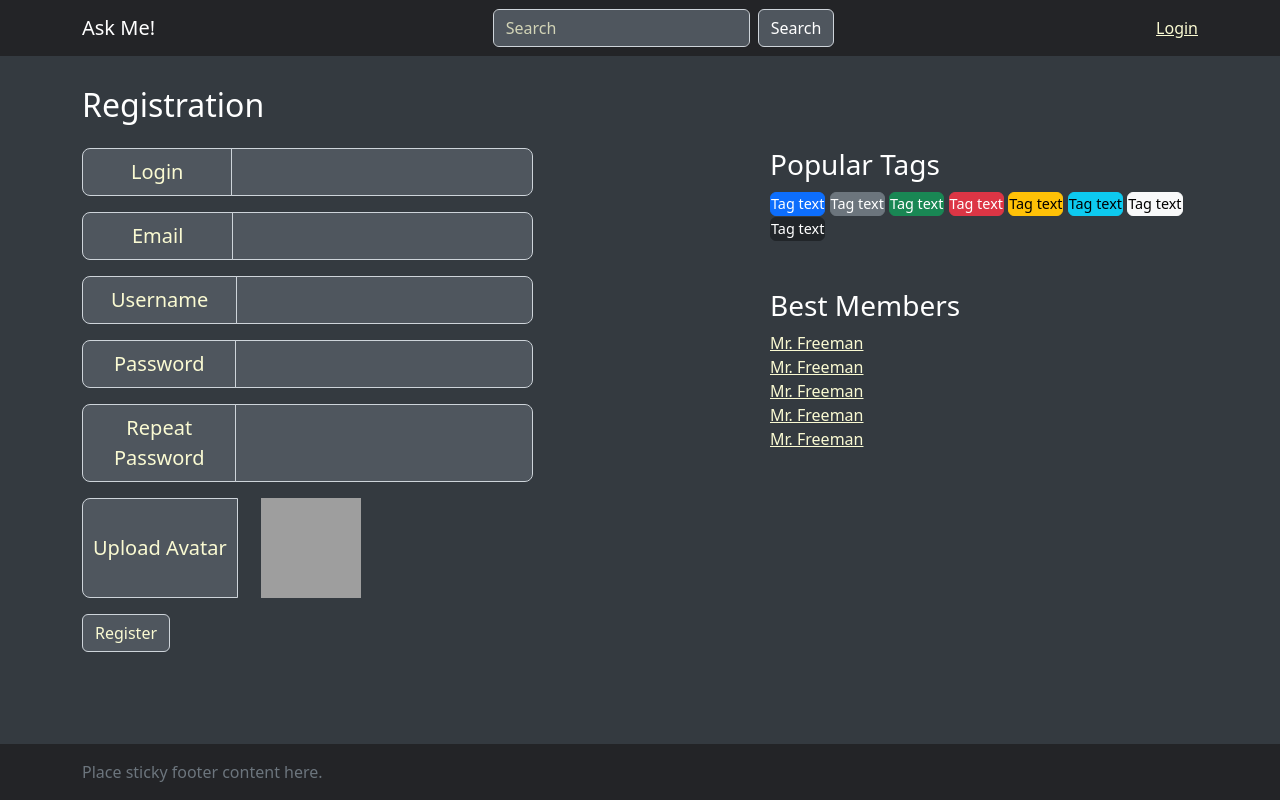
After one commit to JOJOSoderqvist/CodeCouncil, a Python web app: template template/registration.html in a window 1280 px wide. The commit adds this page. Run offline with Jinja, Linux system fonts and the light colour scheme; the template is opened without the code that fills it, so the values that code supplies are empty; some libraries are stand-ins or nearby versions; grey boxes are pictures that could not be loaded.

Commit message:
impl registration

```diff
--- a/static/css/style.css
+++ b/static/css/style.css
@@ -77,7 +77,7 @@ textarea {
     color: lightgoldenrodyellow ;
 }
 
-#upload-avatar-button{
+#upload-avatar-button, #register-button {
     background-color: #4f565e;
     color: lightgoldenrodyellow ;
     border-color: rgb(206, 212, 218);
--- /dev/null
+++ b/template/registration.html
@@ -0,0 +1,117 @@
+<!doctype html>
+<html lang="en">
+
+<head>
+    <meta charset="utf-8" />
+    <meta name="viewport" content="width=device-width, initial-scale=1" />
+    <title>Ask Me!</title>
+    <link rel='stylesheet' href='../node_modules/bootstrap/dist/css/bootstrap.css'>
+    <link rel='stylesheet' href='../static/css/style.css'>
+</head>
+
+<body>
+    <nav class="navbar bg-body-tertiary fixed-top" style="background-color: #232427;">
+        <div class="container-sm-fluid container-lg">
+            <a class="navbar-brand" href="/index.html" style="color: #fff;">Ask Me!</a>
+            <form class="d-flex" role="search">
+                <input class="form-control me-2" type="search" placeholder="Search" aria-label="Search" />
+                <button class="btn btn-outline-light" type="submit" id="search-button">Search</button>
+            </form>
+            <div class="d-flex justify-content-between gap-3">
+                <div class="justify-content-center">
+                    <a href="/login.html">Login</a>
+                </div>
+            </div>
+        </div>
+    </nav>
+
+    <main class="container-fluid container-lg mt-3">
+        <div class="d-flex gap-3 align-items-center mb-3">
+            <h2>Registration</h2>
+        </div>
+        <div class="row">
+            <div class="col-5">
+                <div class="d-flex flex-column">
+                    <div class="input-group input-group-lg mb-3">
+                        <span class="input-group-text" id="inputGroup-sizing-lg"
+                            style="padding-left: 48px; padding-right: 48px;">Login</span>
+                        <input type="text" class="form-control">
+                    </div>
+                    <div class="input-group input-group-lg mb-3">
+                        <span class="input-group-text" id="inputGroup-sizing-lg"
+                            style="padding-left: 49px; padding-right: 49px;">Email</span>
+                        <input type="text" class="form-control">
+                    </div>
+                    <div class="input-group input-group-lg mb-3">
+                        <span class="input-group-text" id="inputGroup-sizing-lg"
+                            style="padding-left: 28px; padding-right: 28px;">Username</span>
+                        <input type="text" class="form-control">
+                    </div>
+                    <div class="input-group input-group-lg mb-3">
+                        <span class="input-group-text" id="inputGroup-sizing-lg"
+                            style="padding-left: 31px; padding-right: 31px;">Password</span>
+                        <input type="password" class="form-control">
+                    </div>
+                    <div class="input-group input-group-lg mb-3">
+                        <span class="input-group-text" id="inputGroup-sizing-lg"
+                            style="padding-left: 31px; padding-right: 31px;">Repeat <br> Password</span>
+                        <input type="password" class="form-control">
+                    </div>
+                    <div class="input-group input-group-lg mb-3">
+                        <button class="btn me-4 btn-lg" id="upload-avatar-button"
+                            style="padding-left: 10px; padding-right: 10px;"
+                            onclick="document.getElementById('formFileLg').click()">Upload Avatar</button>
+                        <img src="img.jpg" width="100" height="100" />
+                        <input style="display: none;" class="form-control form-control-lg" id="formFileLg" type="file">
+                    </div>
+                </div>
+                <button class="btn btn-primary" type="submit" id="register-button">Register</button>
+            </div>
+            <div class="col-7" style="padding-left: 225px;">
+                <h3>Popular Tags</h3>
+                <div class="row">
+                    <div class="col">
+                        <button class="btn btn-primary"
+                            style="--bs-btn-padding-y: .25; --bs-btn-padding-x: .5; --bs-btn-font-size: 90%;">Tag
+                            text</button>
+                        <button class="btn btn-secondary"
+                            style="--bs-btn-padding-y: .25; --bs-btn-padding-x: .5; --bs-btn-font-size: 90%;">Tag
+                            text</button>
+                        <button class="btn btn-success"
+                            style="--bs-btn-padding-y: .25; --bs-btn-padding-x: .5; --bs-btn-font-size: 90%;">Tag
+                            text</button>
+                        <button class="btn btn-danger"
+                            style="--bs-btn-padding-y: .25; --bs-btn-padding-x: .5; --bs-btn-font-size: 90%;">Tag
+                            text</button>
+                        <button class="btn btn-warning"
+                            style="--bs-btn-padding-y: .25; --bs-btn-padding-x: .5; --bs-btn-font-size: 90%;">Tag
+                            text</button>
+                        <button class="btn btn-info"
+                            style="--bs-btn-padding-y: .25; --bs-btn-padding-x: .5; --bs-btn-font-size: 90%;">Tag
+                            text</button>
+                        <button class="btn btn-light"
+                            style="--bs-btn-padding-y: .25; --bs-btn-padding-x: .5; --bs-btn-font-size: 90%;">Tag
+                            text</button>
+                        <button class="btn btn-dark"
+                            style="--bs-btn-padding-y: .25; --bs-btn-padding-x: .5; --bs-btn-font-size: 90%;">Tag
+                            text</button>
+                    </div>
+                </div>
+                <h3 class="mt-5">Best Members</h3>
+                <div>
+                    <a href="/member.html" class="d-block">Mr. Freeman</a><a href="/member.html" class="d-block">Mr.
+                        Freeman</a><a href="/member.html" class="d-block">Mr. Freeman</a><a href="/member.html"
+                        class="d-block">Mr. Freeman</a><a href="/member.html" class="d-block">Mr. Freeman</a>
+                </div>
+            </div>
+        </div>
+    </main>
+    <footer class="p-3" id="footer">
+        <div class="container">
+            <span class="text-muted">Place sticky footer content here.</span>
+        </div>
+    </footer>
+    <script src="../node_modules/bootstrap/dist/js/bootstrap.js"></script>
+</body>
+
+</html>
```
